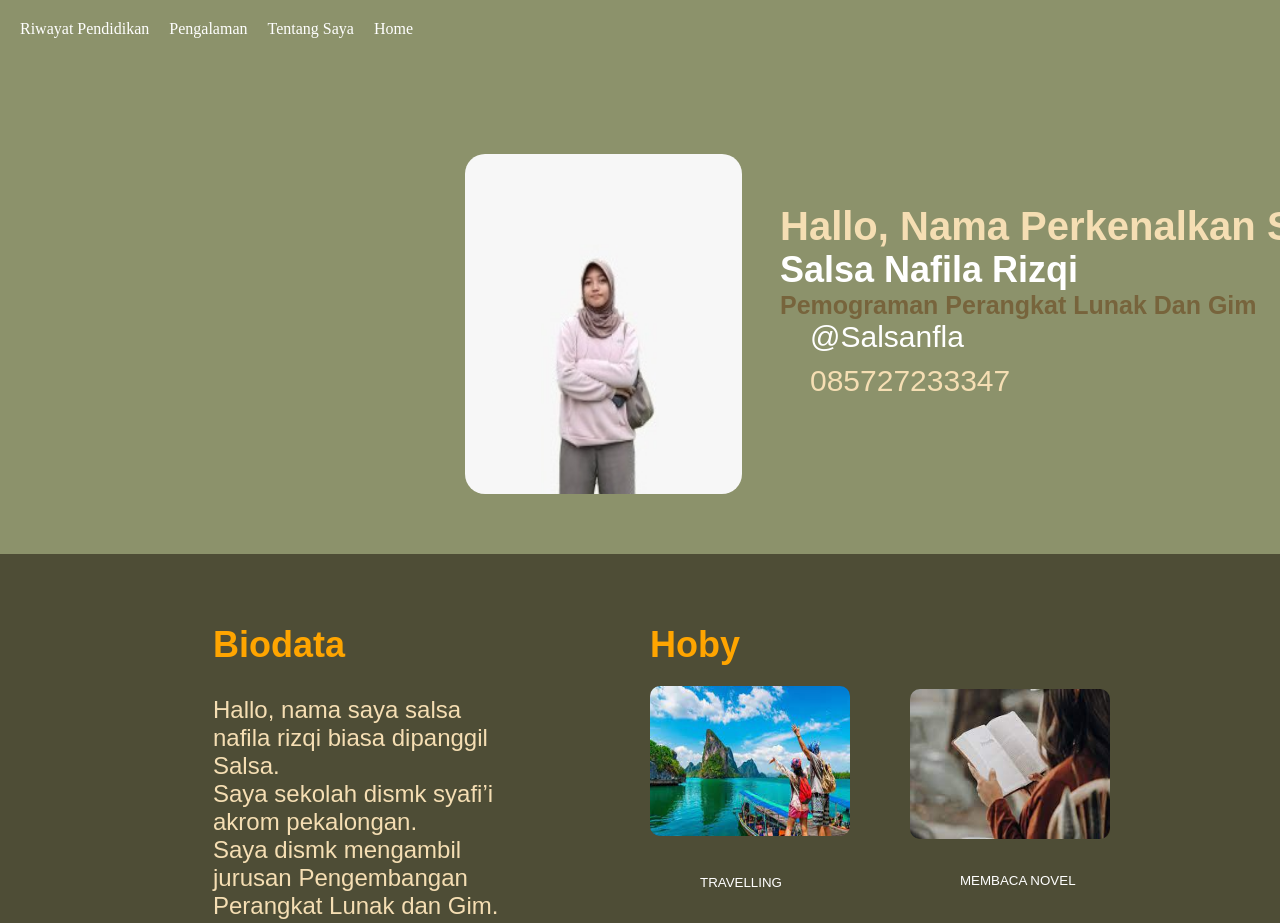
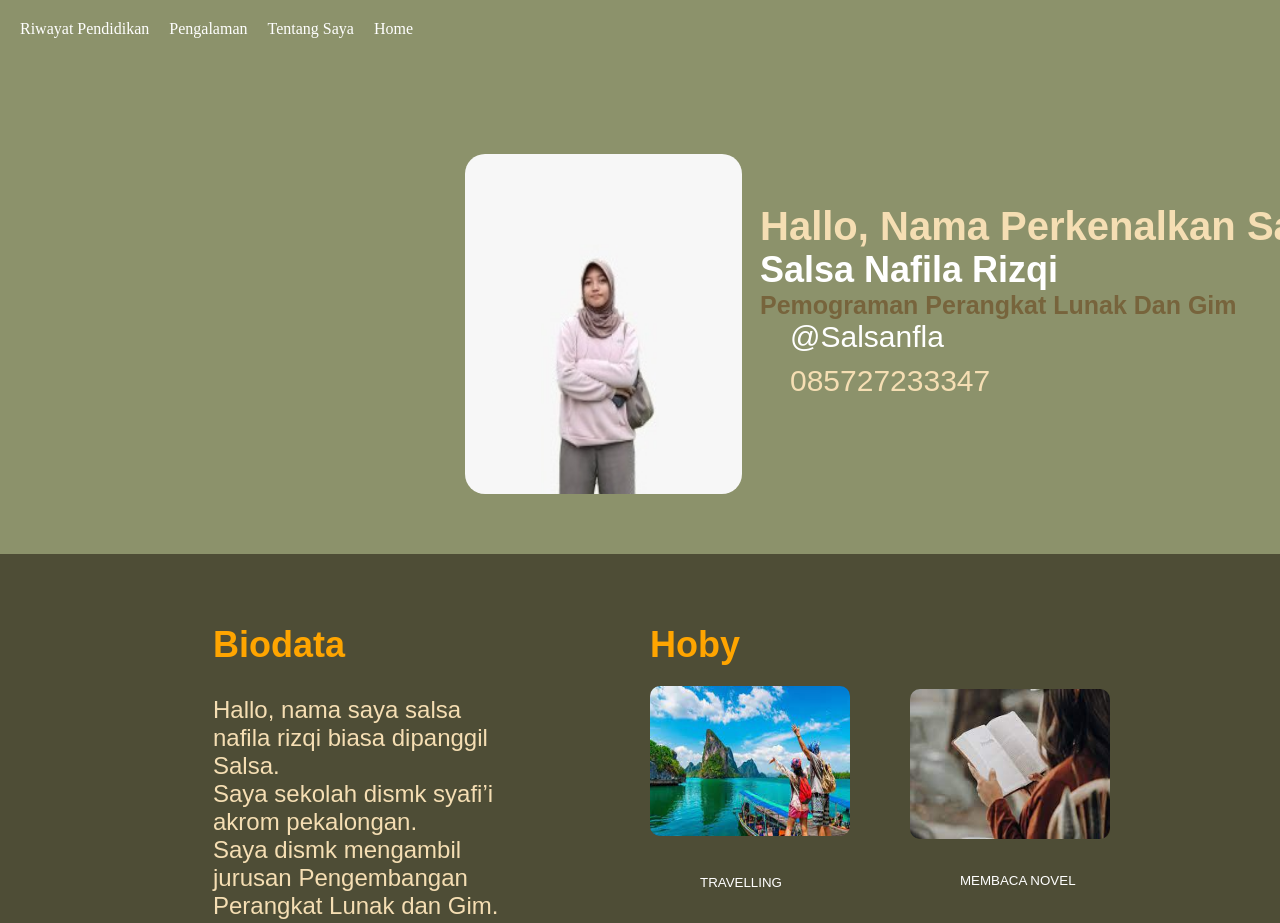
Before and after one commit to Salsanafila/Salsanafila.github.io, a plain HTML site: page index.html in a window 1280 px wide. Shown: the top 923 px of the page. Drawn offline with Linux system fonts and the light colour scheme.

Commit message:
menambahkan link di index.html

```diff
--- a/index.html
+++ b/index.html
@@ -76,7 +76,7 @@ body {
 
 width: 600px;
 font-size: 10px;
-margin-left: 560px;
+margin-left: 540px;
 margin-top: 50px;
 }
 .perkenalan h1{
@@ -321,11 +321,11 @@ font-size: 10pt;
                 <h1>Hallo, Nama Perkenalkan Saya </h1>
                 <h2>Salsa Nafila Rizqi</h2>
                 <h3>Pemograman Perangkat Lunak Dan Gim</h3>
-                <div class="ig">
+                <div class="ig" id="https://www.instagram.com/salsanfla?igsh=MXZiNXprbGd4Y2U5cw==">
                     <img src="" alt="">
                     <p>@Salsanfla</p>
                 </div>
-                <div class="wa">
+                <div class="wa" id="https://wa.me/qr/LVKKYPNZFG3FL1">
                     <img src="" alt="">
                     <p>085727233347</p>
                 </div>
```
